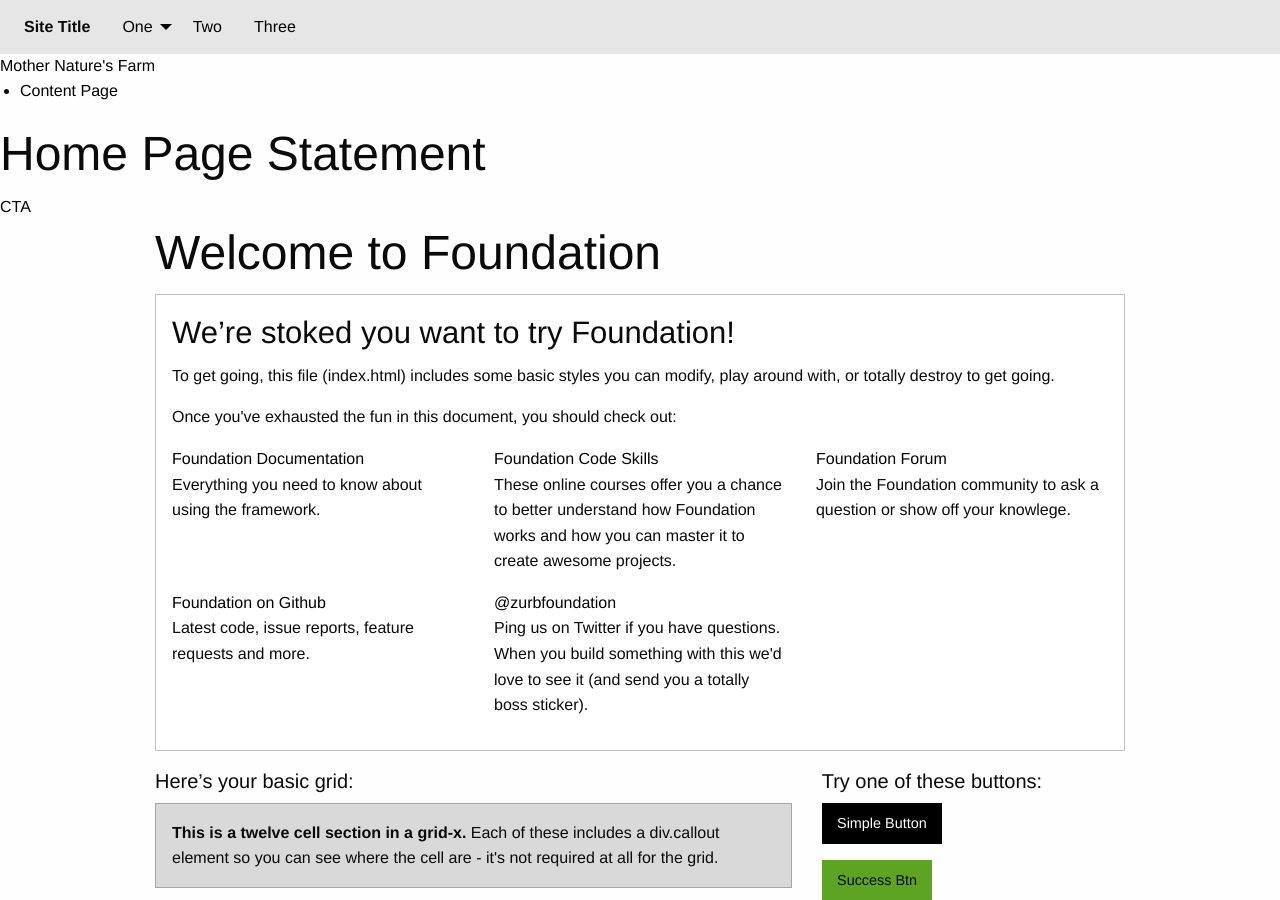
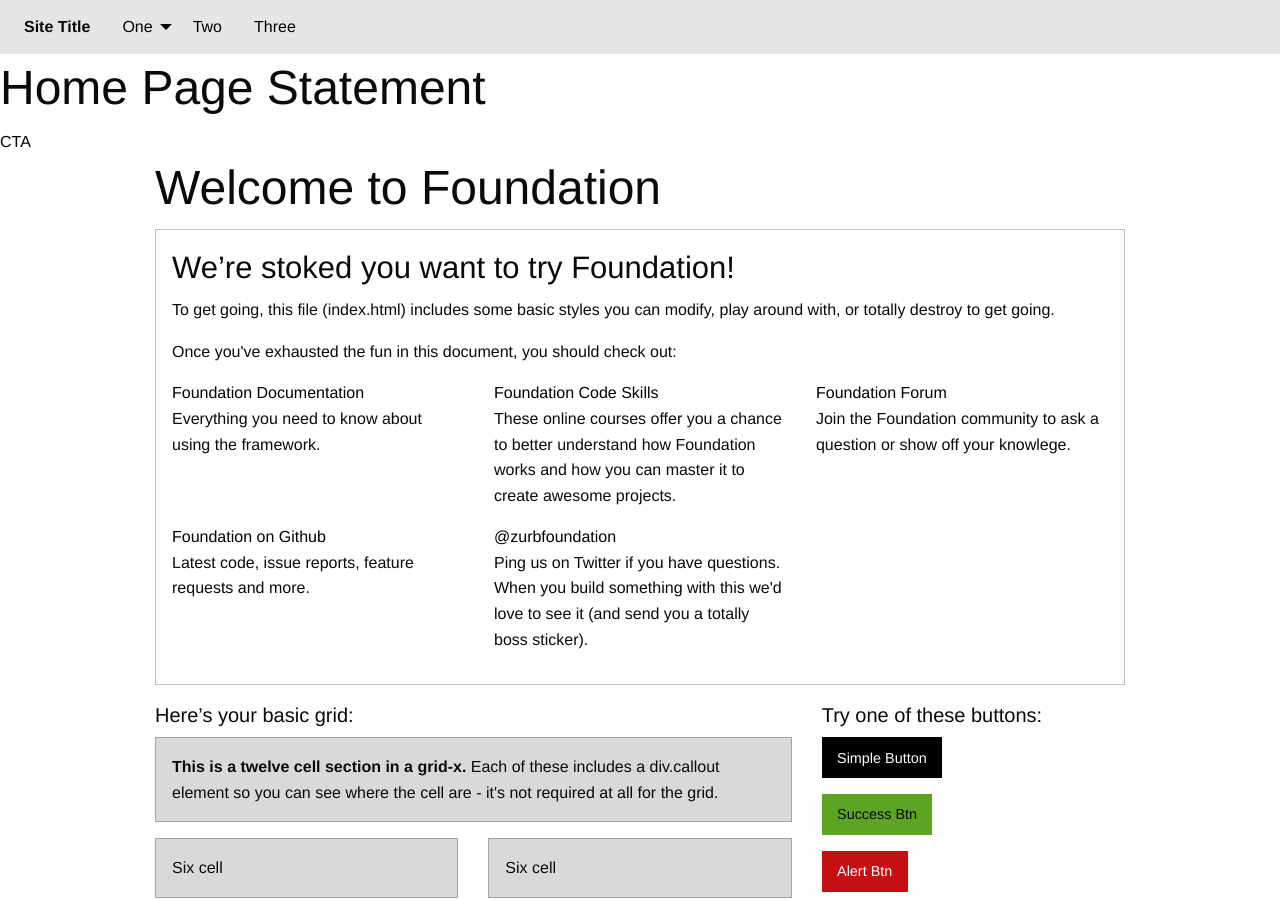
Before and after one commit to kristenzirkler/mother-natures-farm, a Jekyll site: the page built from index.html, in a window 1280 px wide and 900 px high. Built offline with Jekyll 4.4.1, drawn with Linux system fonts in a browser that asks for light colours.

Commit message:
Remove KZ boilerplate

```diff
--- a/_includes/header.html
+++ b/_includes/header.html
@@ -23,13 +23,3 @@
 	  </div>
 	</div>
 </div>
-
-<div class="site-navigation">
-  <div class="inner">
-    <a class="logo" href="{{ site.baseurl }}/">Mother Nature's Farm</a>
-    <a class="mobile-toggle" href="{{ site.baseurl }}/"><i class="fa fa-bars"></i></a>
-    <ul class="nav">
-        <li><a href="{{ site.baseurl }}/content-page">Content Page</a></li>
-    </ul>
-  </div>
-</div>
--- a/scss/site-frame.scss
+++ b/scss/site-frame.scss
@@ -2,60 +2,7 @@
 $footer-height: 50px;
 
 body {
-	margin-top: $nav-height;
-}
-
-.site-navigation {
-	@include transition(all 1s);
-	background: #fff;
-	box-shadow: 0 0 10px rgba(#000,.3);
-
-	position: fixed;
-	top: 0; left: 0; right: 0;
-	z-index: 100;
-	a {
-		color: $main-color;
-	}
-	.logo {
-		display: inline-block;
-		float: left;
-		margin: 8px 10px 0;
-		//line-height: $nav-height;
-		//font-family: $accent-font;
-		//text-transform: uppercase;
-		//font-size: 1.5em;
-		img {
-			width: 200px;
-		}
-	}
-	.mobile-toggle {
-		float: right;
-		border: 1px solid $main-color;
-		display: inline-block;
-		margin: 5px 10px;
-		border-radius: 50%;
-		width: $nav-height - 10;
-		height: $nav-height - 10;
-		text-align: center;
-		i {
-			padding: 0 .5em;
-			font-size: 1.3em;
-			line-height: $nav-height - 10;
-		}
-	}
-	ul {
-		display: block;
-		clear: both;
-		text-align: center;
-		display: none;
-		@include transition(all 1s);
-	}
-	li {
-		font-size: 1.1em;
-		font-family: $accent-font;
-		line-height: $nav-height;
-		border-top: 1px solid $gray-lightest;
-	}
+//	margin-top: $nav-height;
 }
 .footer {
 	background: $main-color;
@@ -76,8 +23,6 @@
 	}
 }
 
-
-
 .hide {
 	opacity: 0;
 }
@@ -95,26 +40,5 @@
 @media all and (min-width: 800px) {
 // Desktop & Up
 
-	.site-navigation {
-		.mobile-toggle {
-			display: none;
-		}
-		.nav {
-			display: inline-block;
-			clear: none;
-
-			float: right;
-			overflow: hidden;
-			line-height: $nav-height;
-			margin: 0 20px;
-			li {
-				display: inline-block;
-				margin: 0 .5em;
-				border-top: none;
-			}
-
-		}
-	}
-
 // End Desktop & Up
 }
```
